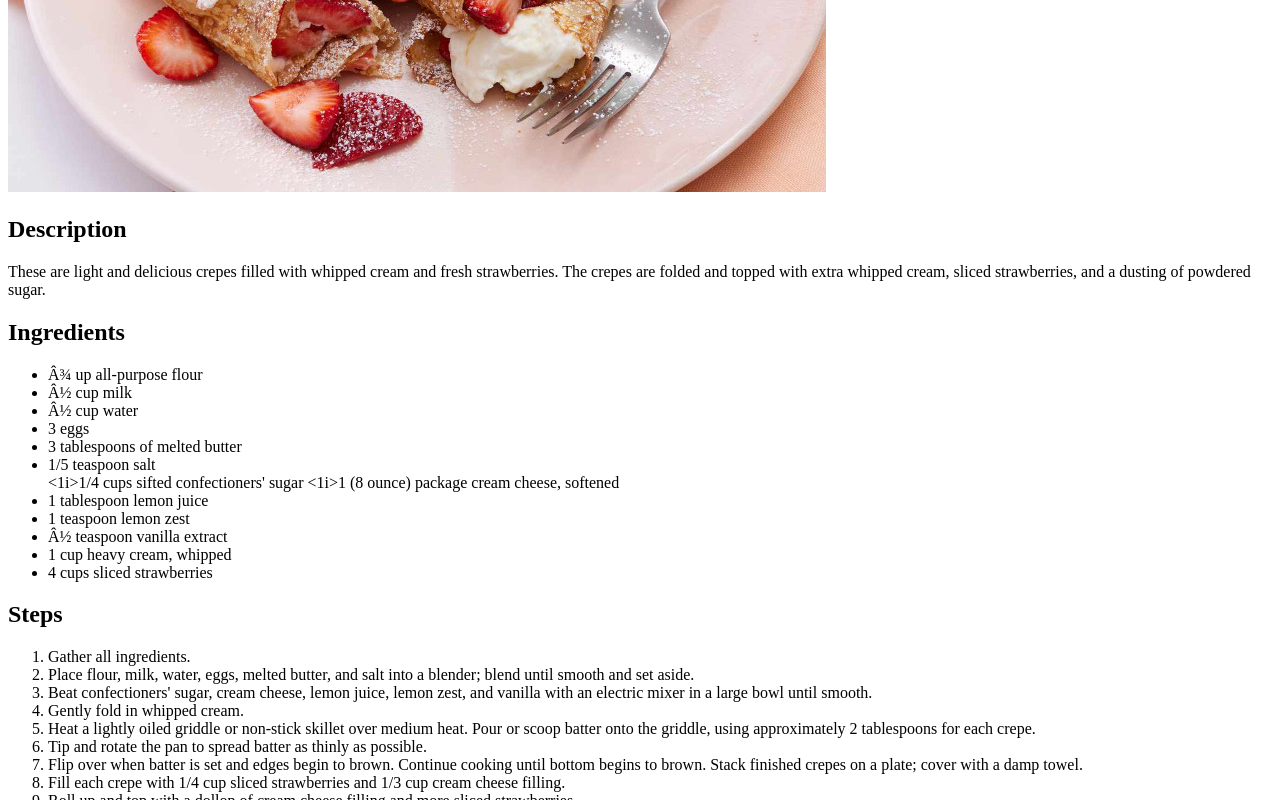
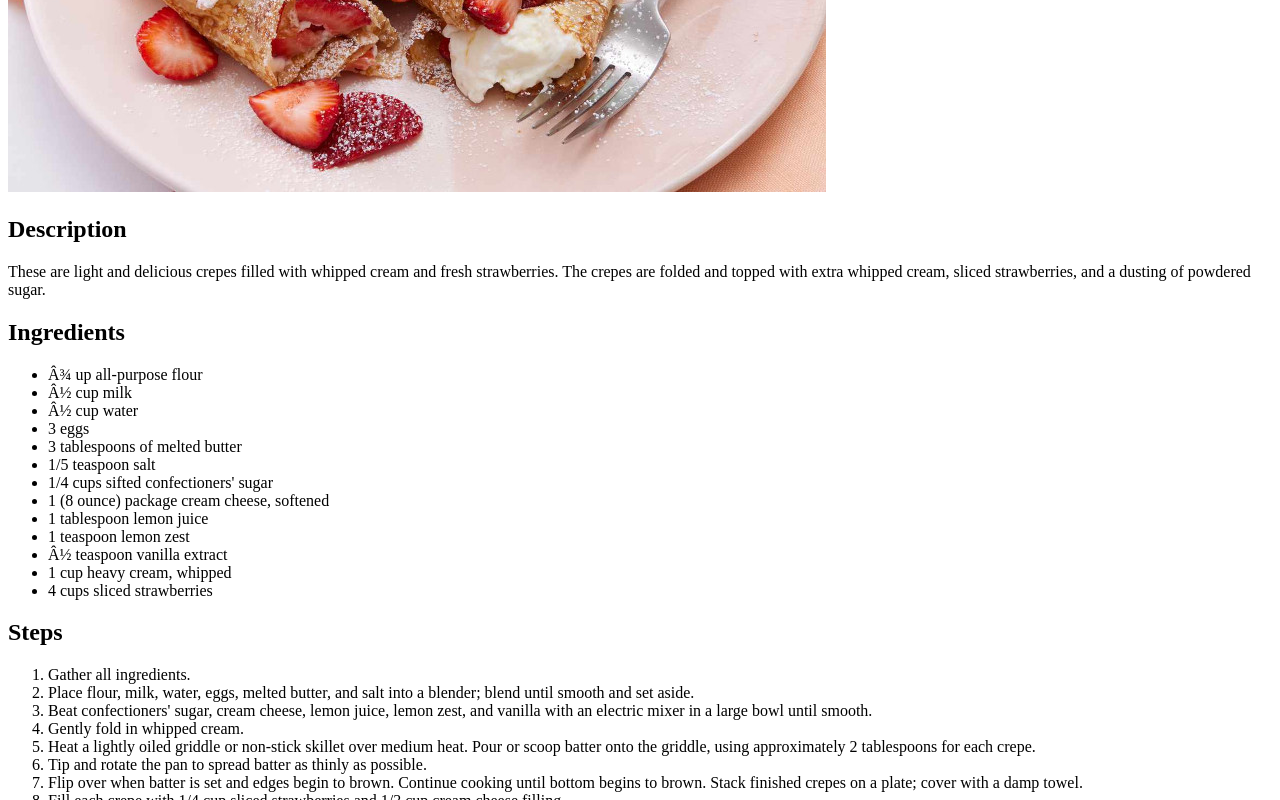
Before and after one commit to SweetlikeBondy/odin-recipes, a plain HTML site: page recipes/creamy_strawberry_crepes.html in a window 1280 px wide. Shown: the part 502-1302 px from the top of the page. Drawn offline with Linux system fonts and the light colour scheme; files whose address does not match are found by name.

Commit message:
fix ingredients list error

```diff
--- a/recipes/creamy_strawberry_crepes.html
+++ b/recipes/creamy_strawberry_crepes.html
@@ -28,8 +28,8 @@
             <li>3 eggs</li>
             <li>3 tablespoons of melted butter</li>
             <li>1/5 teaspoon salt</li>
-            <1i>1/4 cups sifted confectioners' sugar</1i>
-            <1i>1 (8 ounce) package cream cheese, softened</1i>
+            <li>1/4 cups sifted confectioners' sugar</li>
+            <li>1 (8 ounce) package cream cheese, softened</li>
             <li>1 tablespoon lemon juice</li>
             <li>1 teaspoon lemon zest</li>
             <li>½ teaspoon vanilla extract</li>
```
